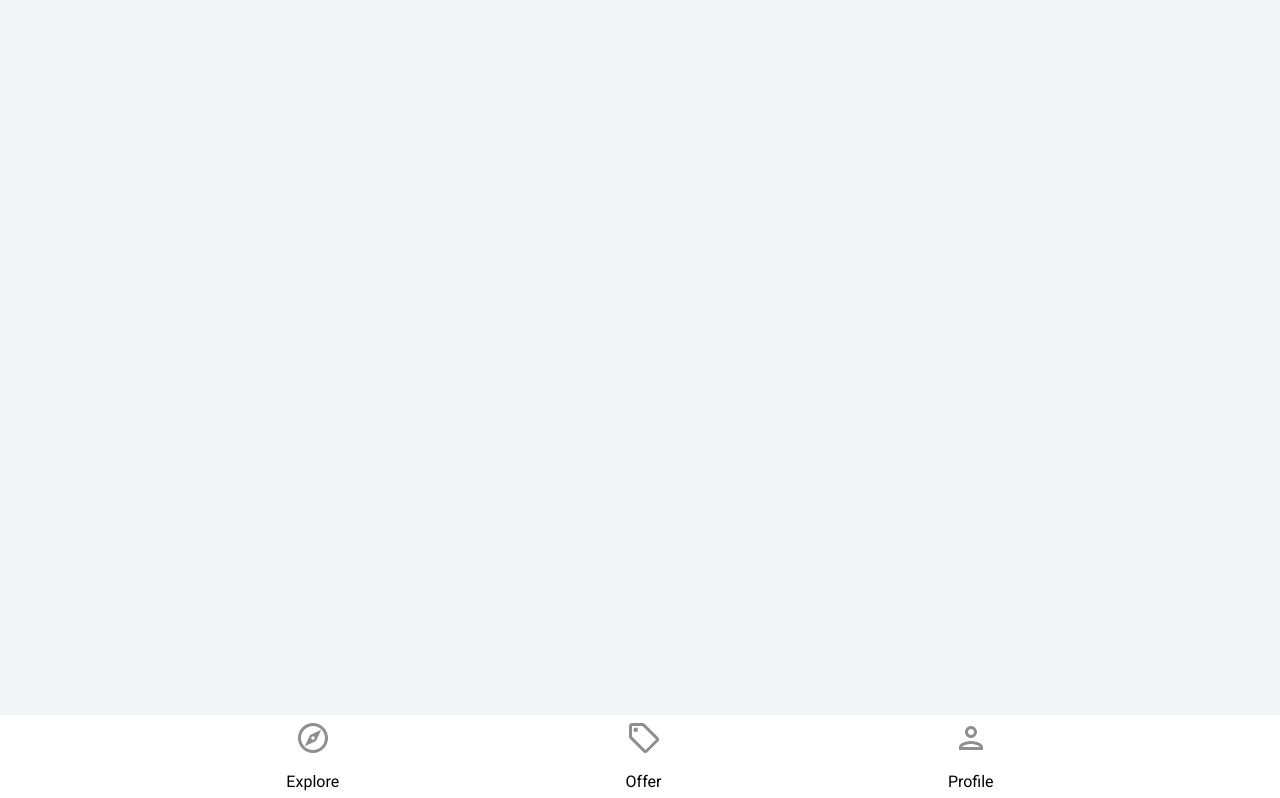
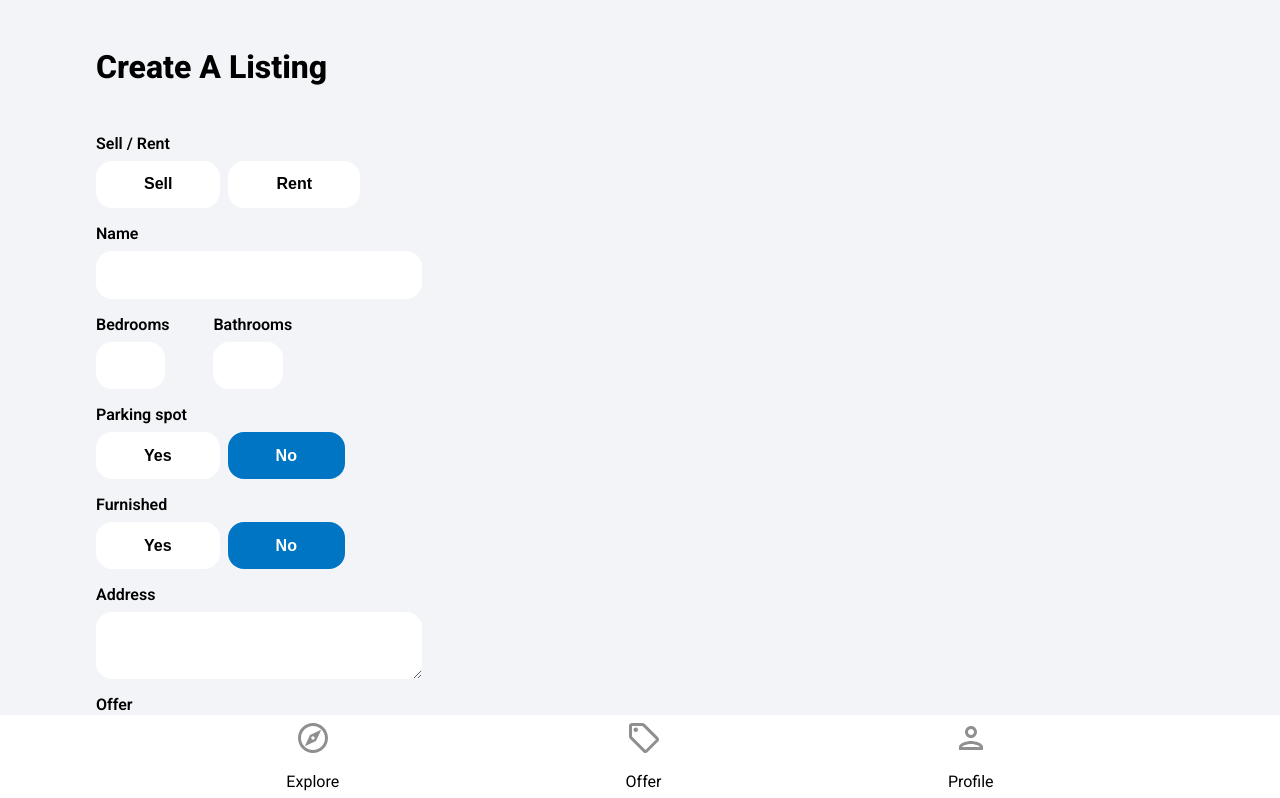
Before and after one commit to mocha-maker/e-realtor-app, a React (Create React App) app: page /create-listing in a window 1280 px wide. Shown: the top 798 px of the page. Built offline with nearby package versions, Linux system fonts and the light colour scheme; no server answers; sample sign-in values are in the browser's storage.

Commit message:
Develop form and onMutatee actions

```diff
--- a/src/App.js
+++ b/src/App.js
@@ -15,6 +15,7 @@
 import SignIn from './pages/SignIn'
 import SignUp from './pages/SignUp'
 import ForgotPassword from './pages/ForgotPassword'
+import CreateListing from "./pages/CreateListing";
 
 
 function App() {
@@ -28,6 +29,7 @@
         <Route path='/profile' element={<PrivateRoute/>}>
         <Route path='/profile' element={<Profile/>} />
           </Route>
+        <Route path='/create-listing' element={<CreateListing/>} />
         <Route path='/sign-in' element={<SignIn/>} />
         <Route path='/sign-up' element={<SignUp/>} />
         <Route path='/forgot-password' element={<ForgotPassword/>} />
--- a/src/index.css
+++ b/src/index.css
@@ -4,6 +4,7 @@
   --primary-color: #0075c4;
   --background-color: whitesmoke;
   --alert-color: rgb(197, 59, 59);
+  --box-shadow: 2px 2px 5px rgba(0, 0, 0, 0.2);
 }
 
 * {
@@ -295,7 +296,7 @@
   height: 3rem;
   background-color: #ffffff;
   border-radius: 50%;
-  box-shadow: 0 4px 8px 0 rgba(0, 0, 0, 0.1);
+  box-shadow: var(--box-shadow);
 }
 
 .socialIconImg {
@@ -399,7 +400,7 @@
   border-radius: 1.5rem;
   object-fit: cover;
   margin: 0 auto;
-  box-shadow: 1px 1px 5px rgb(0 0 0 / 50%);
+  box-shadow: var(--box-shadow);
 }
 
 .exploreCategoryName {
@@ -439,7 +440,7 @@
   width: 100%;
   height: 100%;
   object-fit: cover;
-  box-shadow: 1px 1px 5px rgb(0 0 0 / 50%);
+  box-shadow: var(--box-shadow);
 }
 
 
@@ -450,7 +451,7 @@
 
 .categoryListingLocation {
   font-weight: 600;
-  font-size: 0.7rem;
+  font-size: 1rem;
   opacity: 0.8;
   margin-bottom: 0;
 }
@@ -637,10 +638,6 @@
   margin-bottom: 0.5rem;
 }
 
-.profile {
-  margin-bottom: 10rem;
-}
-
 .profileHeader {
   display: flex;
   justify-content: space-between;
@@ -678,8 +675,8 @@
   background-color: #ffffff;
   border-radius: 1rem;
   padding: 1rem;
-  box-shadow: rgba(0, 0, 0, 0.2);
-  max-width: 500px;
+  box-shadow: var(--box-shadow);
+  width: 500px;
 }
 
 .profileDetails {
@@ -723,7 +720,7 @@
   background-color: #ffffff;
   border-radius: 1rem;
   padding: 0.25rem 1rem;
-  box-shadow: rgba(0, 0, 0, 0.2);
+  box-shadow: var(--box-shadow);
   margin-top: 2rem;
   font-weight: 600;
   max-width: 500px;
@@ -737,7 +734,7 @@
   font-weight: 600;
 }
 
-.lisitingsList {
+.listingsList {
   padding: 0;
 }
 
@@ -850,3 +847,10 @@
   font-size: 0.8rem;
   opacity: 0.75;
 }
+
+@media screen and (max-width: 786px) {
+  .createListing,
+  .profileCard {
+    width: 95vw;
+  }
+}
--- a/src/pages/Category.jsx
+++ b/src/pages/Category.jsx
@@ -81,7 +81,7 @@
       <Spinner/>
       ) : listings && listings.length > 0 ? (
         <>
-          <main>
+          <main className='pageContainer'>
             <ul className="categoryListings">
               {listings.map((listing) => (
                 <ListingItem
--- /dev/null
+++ b/src/pages/CreateListing.jsx
@@ -0,0 +1,326 @@
+import { useEffect, useState } from 'react'
+import { getAuth, onAuthStateChanged } from 'firebase/auth'
+import Spinner from "../components/Spinner"
+import { useNavigate } from 'react-router-dom'
+
+function CreateListing() {
+  // States
+  const [loading, setLoading] = useState(false)
+  const [formData, setFormData] = useState({
+    type: '',
+    name: '',
+    bedrooms: '',
+    parking: '',
+    furnished: '',
+    address: '',
+    offer: '',
+    regularPrice: '',
+    discountedPrice: '',
+    images: {},
+    latitude: 0,
+    longitude: 0,
+  })
+
+  // Manually set geolocation if you have the API for it
+  const [geolocationEnabled, setGeoocationEnabled] = useState(true)
+
+  // Destructure formData
+  const {
+    type,
+    name,
+    bedrooms,
+    bathrooms,
+    parking,
+    furnished,
+    address,
+    offer,
+    regularPrice,
+    discountedPrice,
+    images,
+    latitude,
+    longitude,
+  } = formData
+
+  const auth = getAuth()
+  const navigate = useNavigate()
+
+  useEffect(() => {
+    onAuthStateChanged(auth, (user) => {
+      if (user) {
+        setFormData({
+          ...formData,
+          userRef: user.uid
+        })
+       } else {
+          navigate('/sign-in')
+      }
+      })
+
+  // eslint-disable-next-line react-hooks/exhaustive-deps
+  },[])
+
+  const onSubmit = (e) => {
+    e.preventDefault()
+  }
+
+  const onMutate = (e) => {
+    let bool = null
+
+    // for bools
+    e.target.value === 'true' && (bool = true)
+    e.target.value === 'false' && (bool = false)
+
+    // Files
+
+    if (e.target.files) {
+      setFormData((prevState) => ({
+        ...prevState,
+        [e.target.id]: e.target.files,
+      }))
+    } else {
+      setFormData((prevState) => ({
+        ...prevState,
+        [e.target.id]: bool ?? e.target.value,
+      }))
+    }
+
+  }
+
+  return (
+    <div className='profile'>
+      <header className='pageContainer'>
+        <p className='pageHeader'>Create a Listing</p>
+      </header>
+      <main className='pageContainer'>
+      <form onSubmit={onSubmit}>
+          <label className='formLabel'>Sell / Rent</label>
+          <div className='formButtons'>
+            <button
+              type='button'
+              className={type === 'sale' ? 'formButtonActive' : 'formButton'}
+              id='type'
+              value='sale'
+              onClick={onMutate}
+            >
+              Sell
+            </button>
+            <button
+              type='button'
+              className={type === 'rent' ? 'formButtonActive' : 'formButton'}
+              id='type'
+              value='rent'
+              onClick={onMutate}
+            >
+              Rent
+            </button>
+          </div>
+
+          <label className='formLabel'>Name</label>
+          <input
+            className='formInputName'
+            type='text'
+            id='name'
+            value={name}
+            onChange={onMutate}
+            maxLength='32'
+            minLength='10'
+            required
+          />
+
+          <div className='formRooms flex'>
+            <div>
+              <label className='formLabel'>Bedrooms</label>
+              <input
+                className='formInputSmall'
+                type='number'
+                id='bedrooms'
+                value={bedrooms}
+                onChange={onMutate}
+                min='1'
+                max='50'
+                required
+              />
+            </div>
+            <div>
+              <label className='formLabel'>Bathrooms</label>
+              <input
+                className='formInputSmall'
+                type='number'
+                id='bathrooms'
+                value={bathrooms}
+                onChange={onMutate}
+                min='1'
+                max='50'
+                required
+              />
+            </div>
+          </div>
+
+          <label className='formLabel'>Parking spot</label>
+          <div className='formButtons'>
+            <button
+              className={parking ? 'formButtonActive' : 'formButton'}
+              type='button'
+              id='parking'
+              value={true}
+              onClick={onMutate}
+            >
+              Yes
+            </button>
+            <button
+              className={
+                !parking && parking !== null ? 'formButtonActive' : 'formButton'
+              }
+              type='button'
+              id='parking'
+              value={false}
+              onClick={onMutate}
+            >
+              No
+            </button>
+          </div>
+
+          <label className='formLabel'>Furnished</label>
+          <div className='formButtons'>
+            <button
+              className={furnished ? 'formButtonActive' : 'formButton'}
+              type='button'
+              id='furnished'
+              value={true}
+              onClick={onMutate}
+            >
+              Yes
+            </button>
+            <button
+              className={
+                !furnished && furnished !== null
+                  ? 'formButtonActive'
+                  : 'formButton'
+              }
+              type='button'
+              id='furnished'
+              value={false}
+              onClick={onMutate}
+            >
+              No
+            </button>
+          </div>
+
+          <label className='formLabel'>Address</label>
+          <textarea
+            className='formInputAddress'
+            type='text'
+            id='address'
+            value={address}
+            onChange={onMutate}
+            required
+          />
+
+          {!geolocationEnabled && (
+            <div className='formLatLng flex'>
+              <div>
+                <label className='formLabel'>Latitude</label>
+                <input
+                  className='formInputSmall'
+                  type='number'
+                  id='latitude'
+                  value={latitude}
+                  onChange={onMutate}
+                  required
+                />
+              </div>
+              <div>
+                <label className='formLabel'>Longitude</label>
+                <input
+                  className='formInputSmall'
+                  type='number'
+                  id='longitude'
+                  value={longitude}
+                  onChange={onMutate}
+                  required
+                />
+              </div>
+            </div>
+          )}
+
+          <label className='formLabel'>Offer</label>
+          <div className='formButtons'>
+            <button
+              className={offer ? 'formButtonActive' : 'formButton'}
+              type='button'
+              id='offer'
+              value={true}
+              onClick={onMutate}
+            >
+              Yes
+            </button>
+            <button
+              className={
+                !offer && offer !== null ? 'formButtonActive' : 'formButton'
+              }
+              type='button'
+              id='offer'
+              value={false}
+              onClick={onMutate}
+            >
+              No
+            </button>
+          </div>
+
+          <label className='formLabel'>Regular Price</label>
+          <div className='formPriceDiv'>
+            <input
+              className='formInputSmall'
+              type='number'
+              id='regularPrice'
+              value={regularPrice}
+              onChange={onMutate}
+              min='50'
+              max='750000000'
+              required
+            />
+            {type === 'rent' && <p className='formPriceText'>$ / Month</p>}
+          </div>
+
+          {offer && (
+            <>
+              <label className='formLabel'>Discounted Price</label>
+                <div className='formPriceDiv'>
+                  <input
+                    className='formInputSmall'
+                    type='number'
+                    id='discountedPrice'
+                    value={discountedPrice}
+                    onChange={onMutate}
+                    min='50'
+                    max='750000000'
+                    required={offer}
+                  />
+                </div>
+            </>
+          )}
+
+          <label className='formLabel'>Images</label>
+          <p className='imagesInfo'>
+            The first image will be the cover (max 6).
+          </p>
+          <input
+            className='formInputFile'
+            type='file'
+            id='images'
+            onChange={onMutate}
+            max='6'
+            accept='.jpg,.png,.jpeg'
+            multiple
+            required
+          />
+          <button type='submit' className='primaryButton createListingButton'>
+            Create Listing
+          </button>
+        </form>
+      </main>
+      {loading && <Spinner/>}
+    </div>
+  )
+}
+export default CreateListing
--- a/src/pages/Explore.jsx
+++ b/src/pages/Explore.jsx
@@ -5,11 +5,11 @@
 function Explore() {
   return (
     <div className='explore'>
-      <header>
+      <header className='pageContainer'>
         <p className="pageHeader">Explore</p>
       </header>
 
-      <main>
+      <main className='pageContainer'>
         {/* Slider */}
 
         <p className="exploreCategoryHeading">Categories</p>
--- a/src/pages/Offers.jsx
+++ b/src/pages/Offers.jsx
@@ -81,7 +81,7 @@
       <Spinner/>
       ) : listings && listings.length > 0 ? (
         <>
-          <main>
+          <main className='pageContainer'>
             <ul className="categoryListings">
               {listings.map((listing) => (
                 <ListingItem
--- a/src/pages/SignIn.jsx
+++ b/src/pages/SignIn.jsx
@@ -59,7 +59,7 @@
         <header>
           <p className="pageHeader">Welcome Back!</p>
         </header>
-        <main>
+        <main className='pageContainer'>
           <form onSubmit={onSubmit}>
           <input
             type="email"
--- a/src/pages/SignUp.jsx
+++ b/src/pages/SignUp.jsx
@@ -76,7 +76,7 @@
         <header>
           <p className="pageHeader">Welcome!</p>
         </header>
-        <main>
+        <main className='pageContainer'>
           <form onSubmit={onSubmit}>
           <input
             type="text"
```
Also changed, not shown: src/pages/Profile.jsx (+49 -39 lines).
